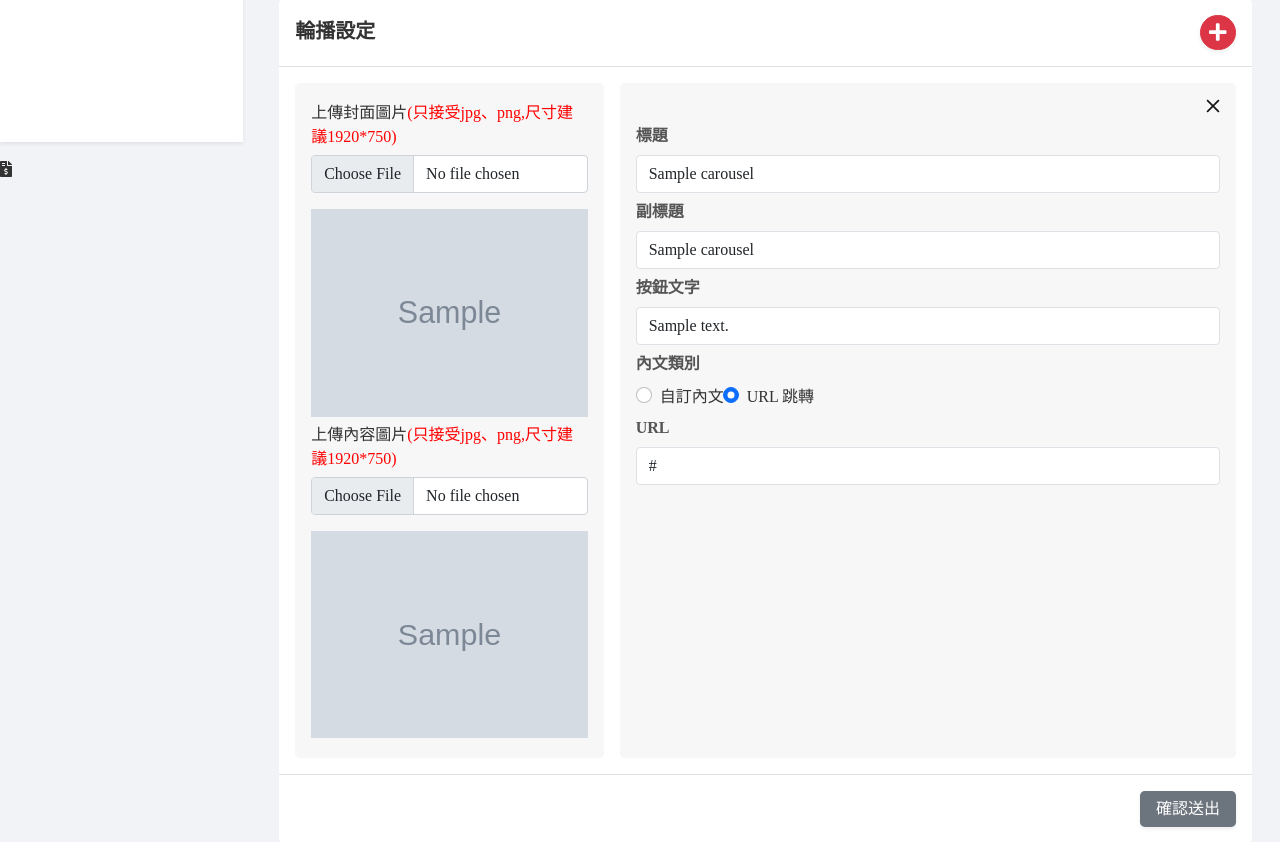
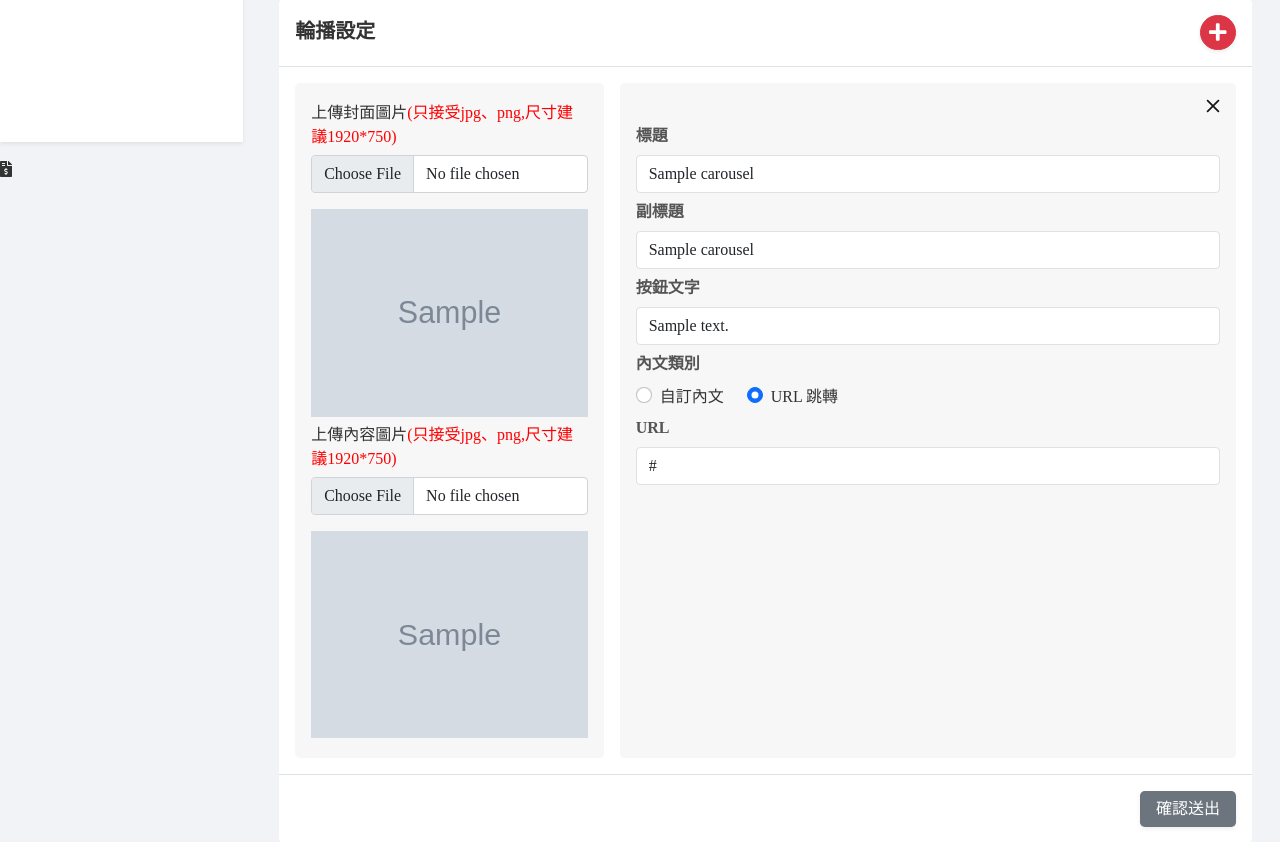
Before and after one commit to azazaz0223/tourmalineRoom, a Laravel app: page /backend/carousel in a window 1280 px wide. Shown: the part 658-1500 px from the top of the page. Run offline with Laravel 12, Linux system fonts and the light colour scheme; a user stored in the database is signed in; data comes from the database, SQL or seed files in the repository; tables that the repository leaves empty hold one stand-in row (values such as "Sample post"); grey boxes marked "Sample" are stand-in pictures; some libraries are stand-ins or nearby versions.

Commit message:
fix: 修正radio的間距

```diff
--- a/resources/views/backend/carousel/list.blade.php
+++ b/resources/views/backend/carousel/list.blade.php
@@ -94,7 +94,7 @@
                                     <div class="dive_sub">內文類別</div>
                                 </div>
                                 <div class="input-group">
-                                    <div class="form-check">
+                                    <div class="form-check form-check-inline me-4">
                                         <input type="radio" class="form-check-input content-type-radio"
                                             name="updateContentTypes[]" id="updateContentType0_{{ $carousel->id }}"
                                             value="0" {{ ($carousel->content_type ?? 0) == 0 ? 'checked' : '' }}>
@@ -102,7 +102,7 @@
                                         <label class="form-check-label" for="updateContentType0_{{ $carousel->id }}">自訂內文
                                         </label>
                                     </div>
-                                    <div class="form-check">
+                                    <div class="form-check form-check-inline me-4">
                                         <input type="radio" class="form-check-input content-type-radio"
                                             name="updateContentTypes[]" id="updateContentType1_{{ $carousel->id }}"
                                             value="1" {{ ($carousel->content_type ?? 0) == 1 ? 'checked' : '' }}>
@@ -283,7 +283,7 @@
                         <div class="dive_sub">內文類別</div>
                     </div>
                     <div class="input-group">
-                        <div class="form-check">
+                        <div class="form-check form-check-inline me-4">
                             <input type="radio" class="form-check-input content-type-radio"
                                 name="contentTypes[${image_id}]"
                                 id="contentType0_${image_id}" value="0" checked>
@@ -291,7 +291,7 @@
                             <label class="form-check-label" for="contentType0_${image_id}">自訂內文
                             </label>
                         </div>
-                        <div class="form-check">
+                        <div class="form-check form-check-inline me-4">
                             <input type="radio" class="form-check-input content-type-radio"
                                 name="contentTypes[${image_id}]"
                                 id="contentType1_${image_id}" value="1">
```
